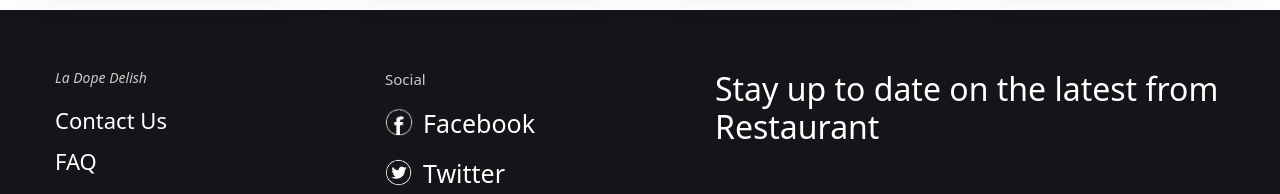
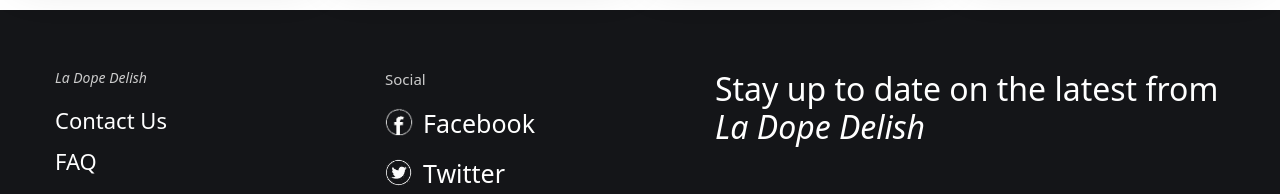
Before and after one commit to Rubylena/Restaurant-app, a React (Create React App) app: page /products in a window 1280 px wide. Shown: the part 921-1115 px from the top of the page. Built offline with nearby package versions, Linux system fonts and the light colour scheme.

Commit message:
final mods

```diff
--- a/public/index.html
+++ b/public/index.html
@@ -2,7 +2,7 @@
 <html lang="en">
   <head>
     <meta charset="utf-8" />
-    <link rel="icon" href="%PUBLIC_URL%/favicon.ico" />
+    <link rel="icon" href="%PUBLIC_URL%/delish.ico" />
     <meta name="viewport" content="width=device-width, initial-scale=1" />
     <meta name="theme-color" content="#000000" />
     <meta
@@ -30,7 +30,7 @@
       work correctly both with client-side routing and a non-root public URL.
       Learn how to configure a non-root public URL by running `npm run build`.
     -->
-    <title>React App</title>
+    <title>La Dope Delish</title>
   </head>
   <body>
     <noscript>You need to enable JavaScript to run this app.</noscript>
--- a/src/components/layout/Footer.js
+++ b/src/components/layout/Footer.js
@@ -35,7 +35,7 @@
         </div>
       </div>
       <div className="f_row f_row-3">
-        <h2>Stay up to date on the latest from Restaurant</h2>
+        <h2>Stay up to date on the latest from <i>La Dope Delish</i></h2>
         <input
           className={"email"}
           type={"email"}
```
Also changed, not shown: 1 other file (tests, documents, lock files or other folders).
